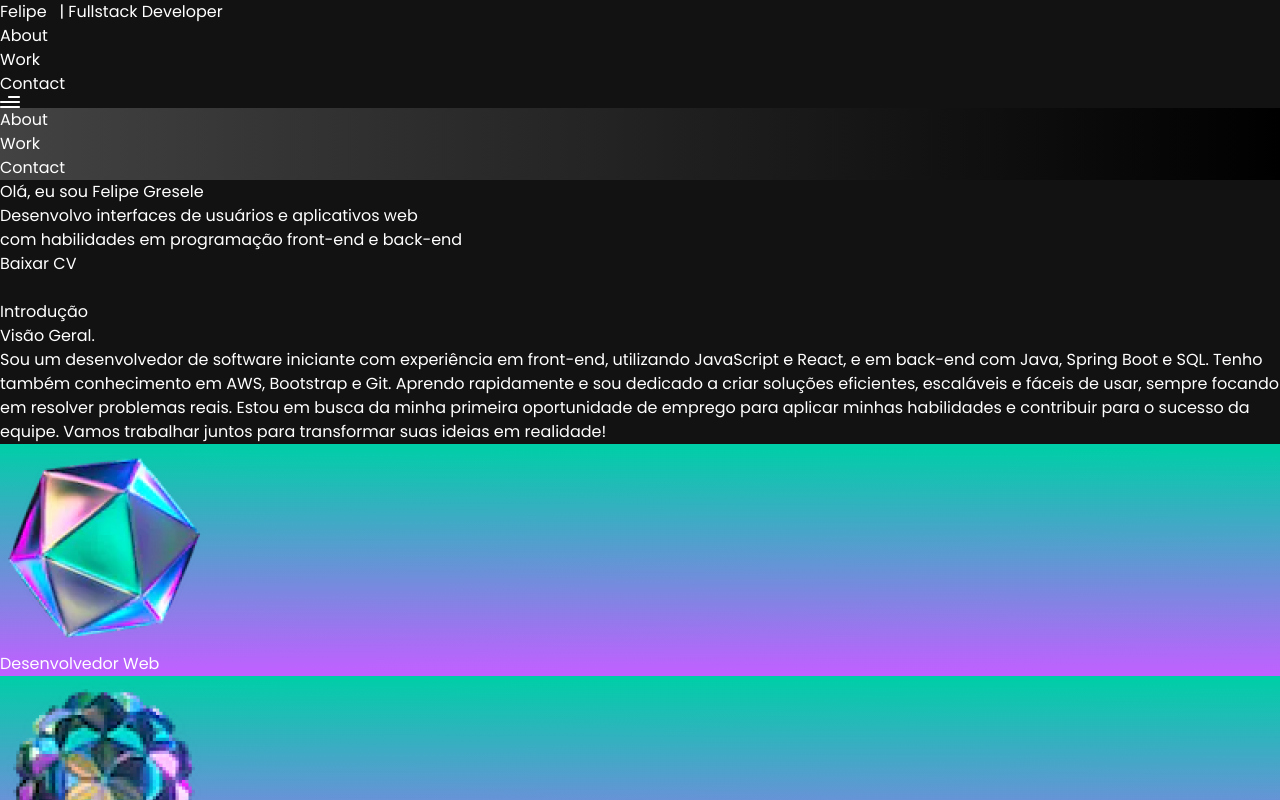
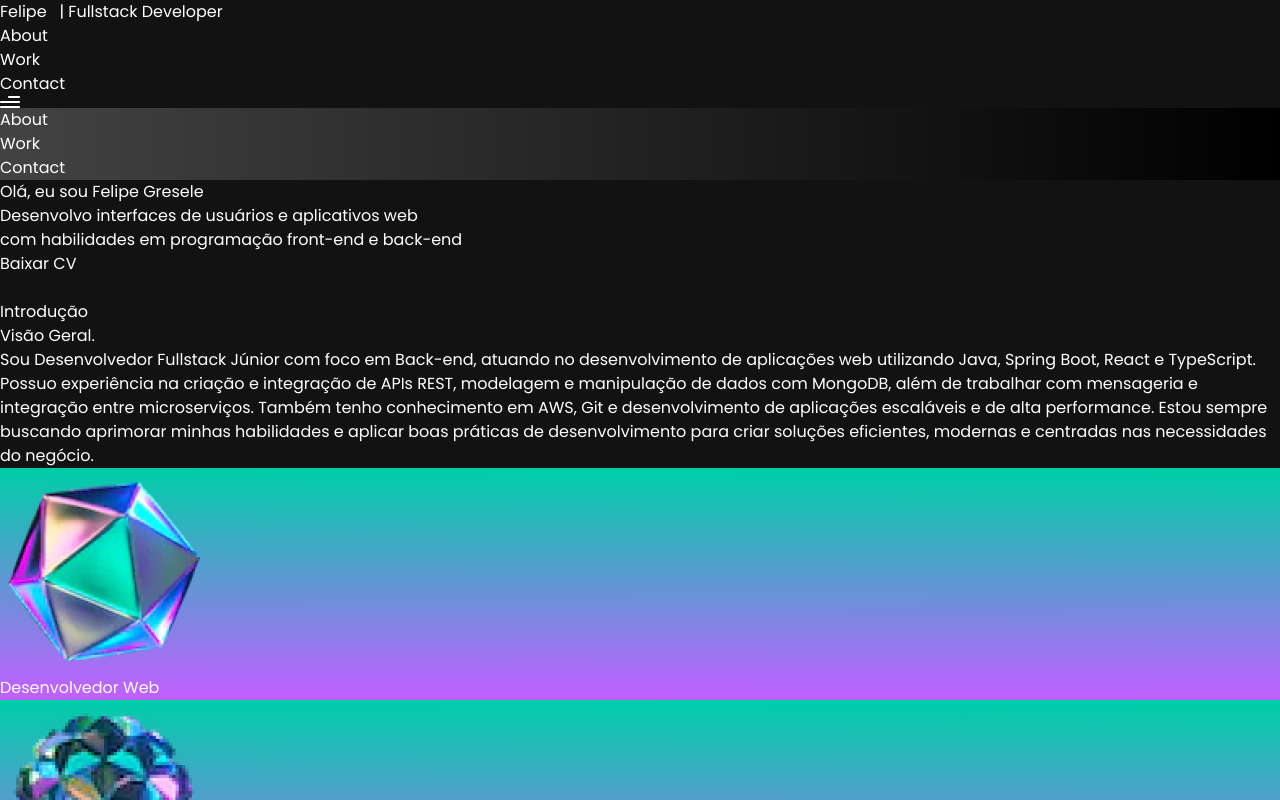
Before and after one commit to felipegresele/Portifolio-Felipe---2025, a React (Vite) app: page / in a window 1280 px wide. Shown: the top 800 px of the page. Built offline with nearby package versions, Linux system fonts and the light colour scheme.

Commit message:
fix: ajuste texto Sobre Mim

```diff
--- a/src/components/About.jsx
+++ b/src/components/About.jsx
@@ -8,10 +8,10 @@ import { SectionWrapper } from "../hoc";
 import { fadeIn, textVariant } from "../utils/motion";
 
 const ServiceCard = ({ index, title, icon }) => (
-  <Tilt className='xs:w-[250px] w-full'>
+  <Tilt className="xs:w-[250px] w-full">
     <motion.div
       variants={fadeIn("right", "spring", index * 0.5, 0.75)}
-      className='w-full green-pink-gradient p-[1px] rounded-[20px] shadow-card'
+      className="w-full green-pink-gradient p-[1px] rounded-[20px] shadow-card"
     >
       <div
         options={{
@@ -19,15 +19,15 @@ const ServiceCard = ({ index, title, icon }) => (
           scale: 1,
           speed: 450,
         }}
-        className='bg-tertiary rounded-[20px] py-5 px-12 min-h-[280px] flex justify-evenly items-center flex-col'
+        className="bg-tertiary rounded-[20px] py-5 px-12 min-h-[280px] flex justify-evenly items-center flex-col"
       >
         <img
           src={icon}
-          alt='web-development'
-          className='w-16 h-16 object-contain'
+          alt="web-development"
+          className="w-16 h-16 object-contain"
         />
 
-        <h3 className='text-white text-[20px] font-bold text-center'>
+        <h3 className="text-white text-[20px] font-bold text-center">
           {title}
         </h3>
       </div>
@@ -36,7 +36,6 @@ const ServiceCard = ({ index, title, icon }) => (
 );
 
 const About = () => {
-
   return (
     <>
       <motion.div variants={textVariant()}>
@@ -46,12 +45,20 @@ const About = () => {
 
       <motion.p
         variants={fadeIn("", "", 0.1, 1)}
-        className='mt-4 text-secondary text-[17px] max-w-3xl leading-[30px] text-justify'
+        className="mt-4 text-secondary text-[17px] max-w-3xl leading-[30px] text-justify"
       >
-        Sou um desenvolvedor de software iniciante com experiência em front-end, utilizando JavaScript e React, e em back-end com Java, Spring Boot e SQL. Tenho também conhecimento em AWS, Bootstrap e Git. Aprendo rapidamente e sou dedicado a criar soluções eficientes, escaláveis e fáceis de usar, sempre focando em resolver problemas reais. Estou em busca da minha primeira oportunidade de emprego para aplicar minhas habilidades e contribuir para o sucesso da equipe. Vamos trabalhar juntos para transformar suas ideias em realidade!
+        Sou Desenvolvedor Fullstack Júnior com foco em Back-end, atuando no
+        desenvolvimento de aplicações web utilizando Java, Spring Boot, React e
+        TypeScript. Possuo experiência na criação e integração de APIs REST,
+        modelagem e manipulação de dados com MongoDB, além de trabalhar com
+        mensageria e integração entre microserviços. Também tenho conhecimento em
+        AWS, Git e desenvolvimento de aplicações escaláveis e de alta
+        performance. Estou sempre buscando aprimorar minhas habilidades e
+        aplicar boas práticas de desenvolvimento para criar soluções eficientes,
+        modernas e centradas nas necessidades do negócio.{" "}
       </motion.p>
 
-      <div className='mt-20 flex flex-wrap gap-10'>
+      <div className="mt-20 flex flex-wrap gap-10">
         {services.map((service, index) => (
           <ServiceCard key={service.title} index={index} {...service} />
         ))}
```
